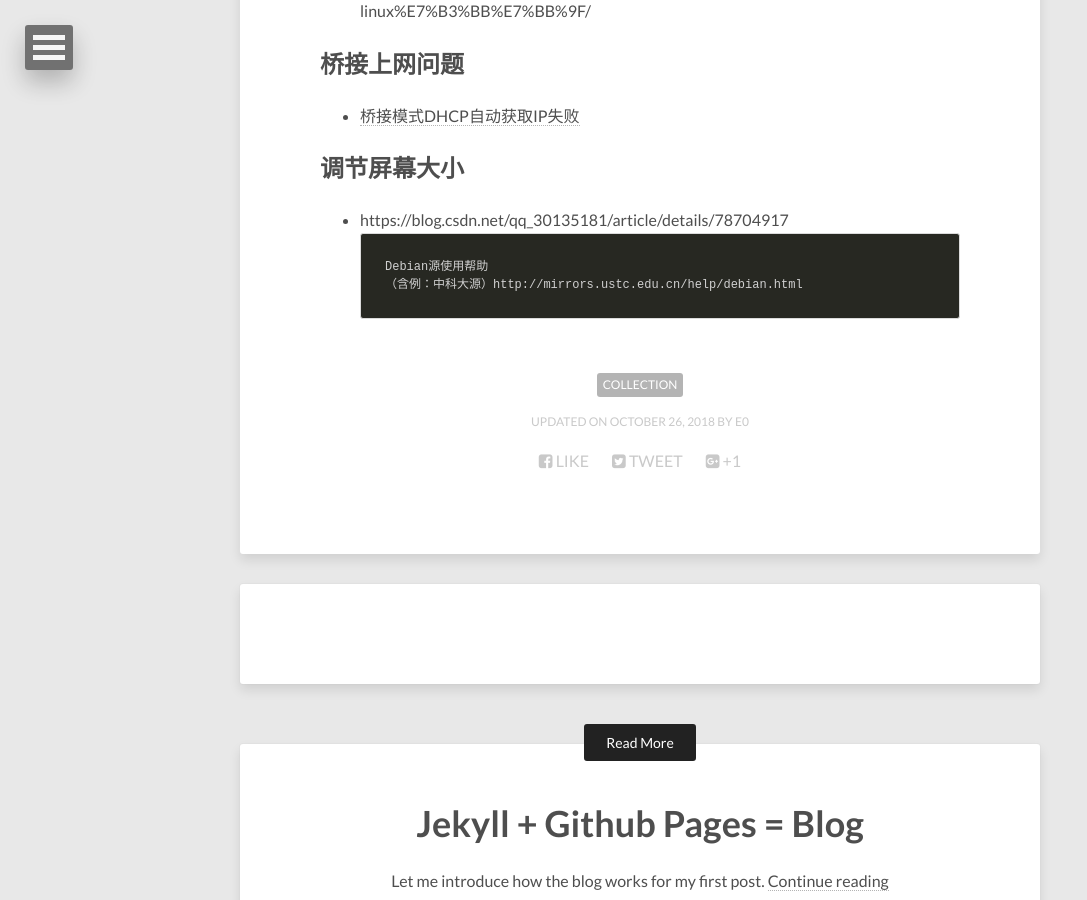
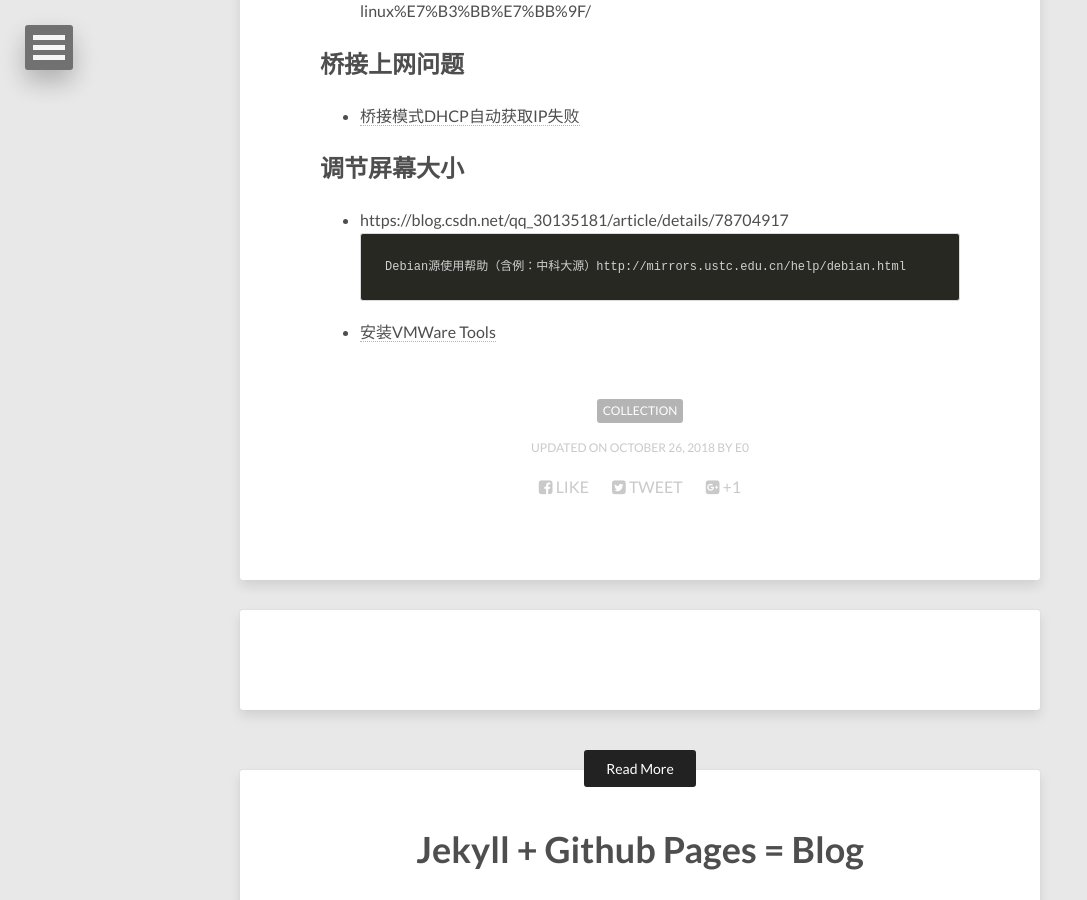
Before and after one commit to E0HYL/BLOG-OF-E0, a Jekyll site: the page built from _posts/2018-10-26-collections.md, in a window 1280 px wide and 900 px high, scrolled down 2534 px. Shown: the whole window, without its empty margins (0-1087 px from the left). Built offline with Jekyll 4.4.1, drawn with Linux system fonts in a browser that asks for light colours; nearby versions of some CDN libraries; emoji names are drawn with the system emoji font; comment, search, counter and statistics services are not loaded.

Commit message:
add VMWare Tools installation

````diff
--- a/_posts/2018-10-26-collections.md
+++ b/_posts/2018-10-26-collections.md
@@ -81,6 +81,6 @@ iPhone 有内建的 Podcast App (下方第三个图标)，串接 iTunes 目录
 ## 调节屏幕大小
 * https://blog.csdn.net/qq_30135181/article/details/78704917
 ```
-Debian源使用帮助
-（含例：中科大源）http://mirrors.ustc.edu.cn/help/debian.html
+Debian源使用帮助（含例：中科大源）http://mirrors.ustc.edu.cn/help/debian.html
 ```
+* [安装VMWare Tools](https://blog.csdn.net/wy_bk/article/details/78303010)
````
